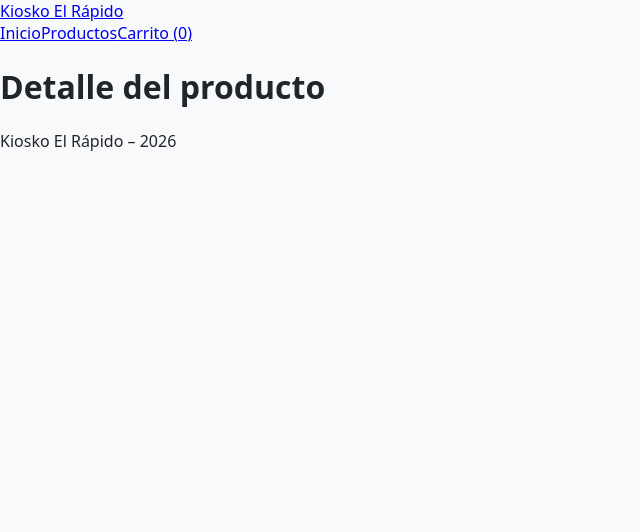
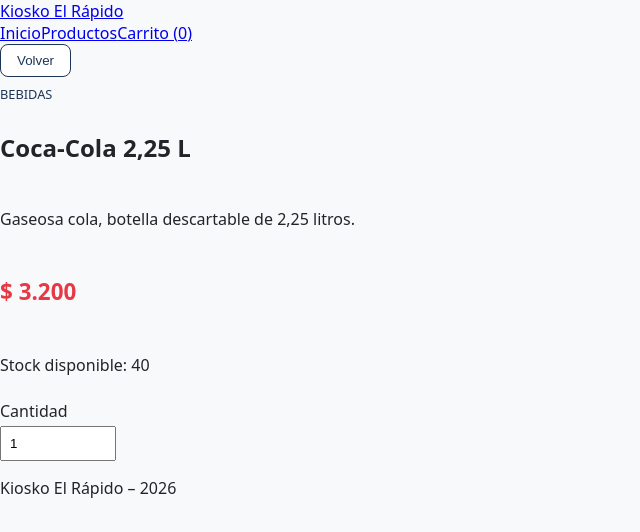
Before and after one commit to maravillalba/kiosco-el-rapido, a React (Vite) app in the folder frontend/: page /products/1 in a window 1280 px wide. Shown: the top 532 px of the page, without its empty margins (0-640 px from the left). Built offline with nearby package versions, Linux system fonts and the light colour scheme.

Commit message:
feat(pages): agregar ProductDetail con useParams y cantidad

```diff
--- /dev/null
+++ b/frontend/src/pages/ProductDetail.css
@@ -0,0 +1,38 @@
+.product-detail {
+  display: flex;
+  flex-direction: column;
+  align-items: flex-start;
+  gap: var(--espacio-2);
+}
+
+.product-detail button {
+  padding: var(--espacio-2) var(--espacio-3);
+  color: var(--color-secundario);
+  background: #fff;
+  border: 1px solid var(--color-secundario);
+  border-radius: var(--radio);
+  cursor: pointer;
+}
+
+.product-detail__category {
+  font-size: 0.8rem;
+  color: var(--color-secundario);
+  text-transform: uppercase;
+}
+
+.product-detail__price {
+  font-size: 1.4rem;
+  font-weight: 700;
+  color: var(--color-primario);
+}
+
+.product-detail__quantity {
+  display: flex;
+  flex-direction: column;
+  gap: var(--espacio-1);
+}
+
+.product-detail__quantity input {
+  width: 6rem;
+  padding: var(--espacio-2);
+}
--- a/frontend/src/pages/ProductDetail.tsx
+++ b/frontend/src/pages/ProductDetail.tsx
@@ -1,5 +1,56 @@
+import { useState } from 'react';
+import { Link, useNavigate, useParams } from 'react-router-dom';
+import { products } from '../data/products';
+import { CATEGORY_LABELS, formatPrice } from '../utils/format';
+import './ProductDetail.css';
+
 function ProductDetail() {
-  return <h1>Detalle del producto</h1>;
+  const { id } = useParams();
+  const navigate = useNavigate();
+  const [quantity, setQuantity] = useState(1);
+
+  const product = products.find((p) => p.id === Number(id));
+
+  if (!product) {
+    return (
+      <section>
+        <h1>Producto no encontrado</h1>
+        <p>No existe un producto con el id «{id}».</p>
+        <Link to="/products">Volver a productos</Link>
+      </section>
+    );
+  }
+
+  const handleQuantityChange = (value: string) => {
+    const parsed = Number(value);
+    if (Number.isNaN(parsed)) return;
+    setQuantity(Math.min(Math.max(1, Math.trunc(parsed)), product.stock));
+  };
+
+  return (
+    <section className="product-detail">
+      <button type="button" onClick={() => navigate('/products')}>
+        Volver
+      </button>
+      <span className="product-detail__category">
+        {CATEGORY_LABELS[product.category]}
+      </span>
+      <h1>{product.name}</h1>
+      {product.description && <p>{product.description}</p>}
+      <p className="product-detail__price">{formatPrice(product.price)}</p>
+      <p>Stock disponible: {product.stock}</p>
+      <label className="product-detail__quantity">
+        Cantidad
+        <input
+          type="number"
+          min={1}
+          max={product.stock}
+          value={quantity}
+          onChange={(e) => handleQuantityChange(e.target.value)}
+        />
+      </label>
+    </section>
+  );
 }
 
 export default ProductDetail;
```
